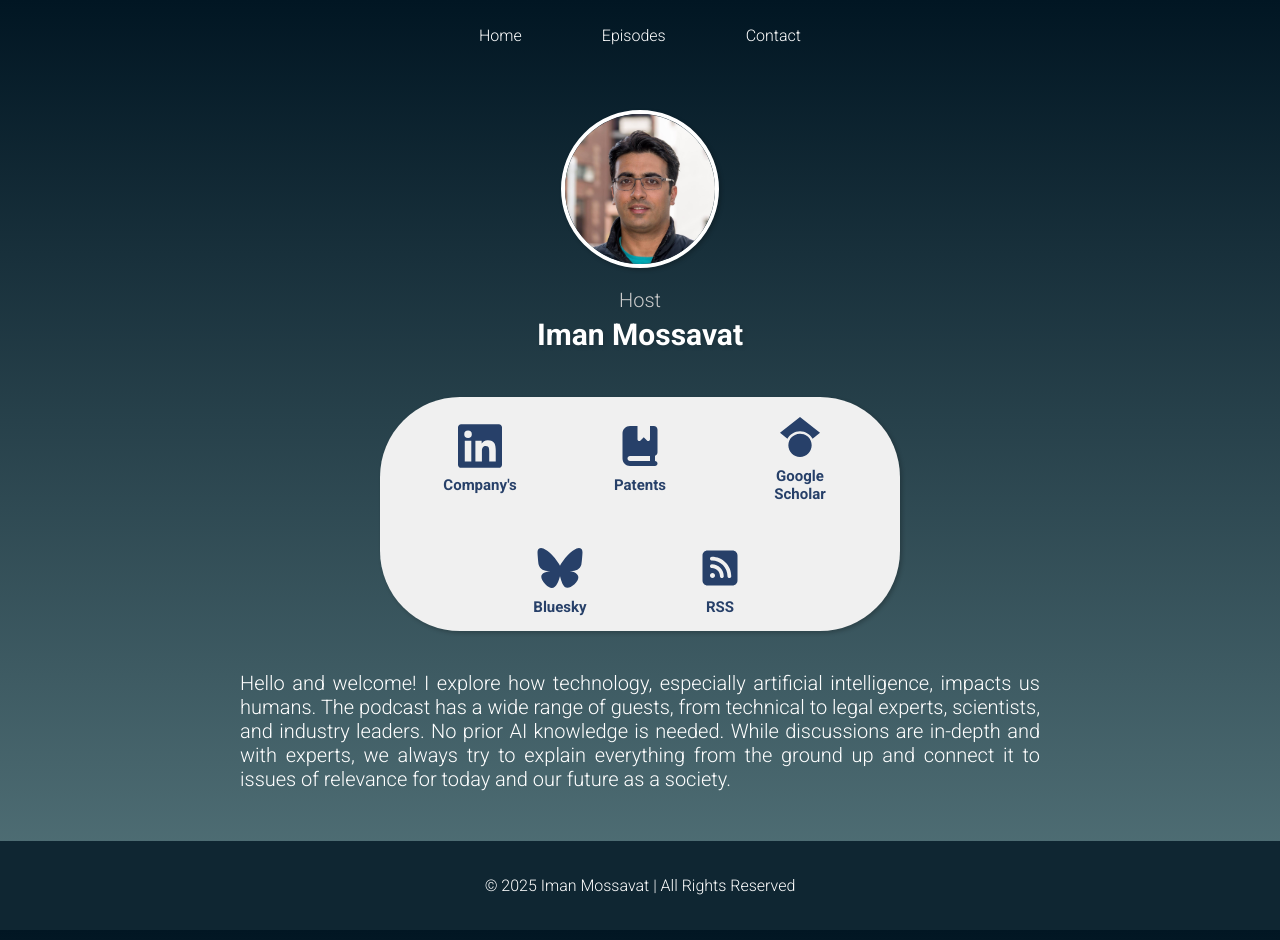
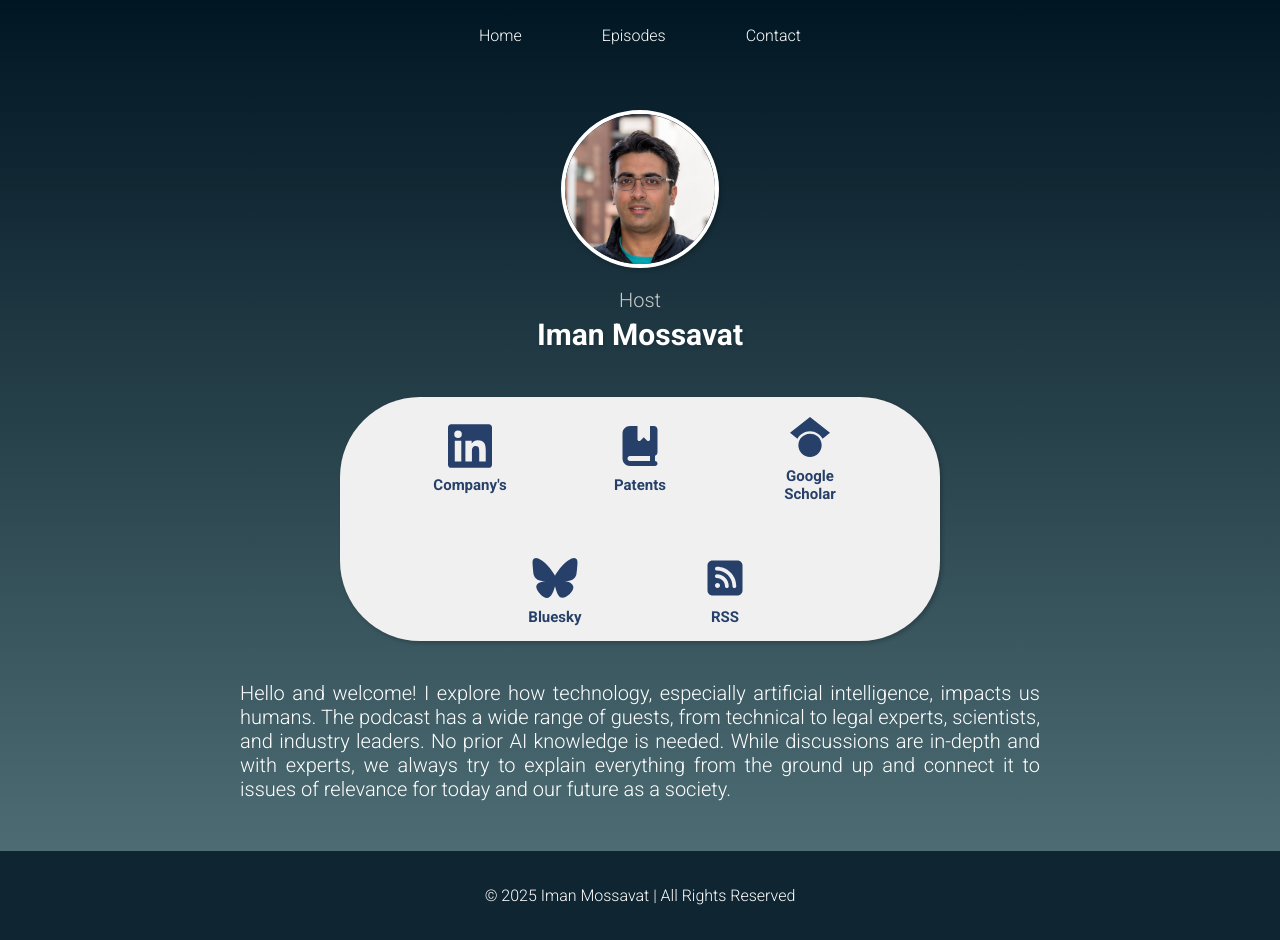
Before and after one commit to ivetkalchev/deepdivepod, a Jekyll site: the page built from contact.html, in a window 1280 px wide. Built offline with Jekyll 4.4.1, drawn with Linux system fonts in a browser that asks for light colours.

Commit message:
Update contact-styles.css

```diff
--- a/assets/css/contact-styles.css
+++ b/assets/css/contact-styles.css
@@ -42,10 +42,10 @@ body {
     display: flex;
     flex-wrap: wrap;
     justify-content: center;
-    gap: 40px;
+    gap: 50px;
     background-color: #f0f0f0;
     border-radius: 80px;
-    padding: 15px 40px;
+    padding: 15px 60px;
     box-shadow: 2px 2px 4px #0000003a;
     align-items: center;
 }
@@ -63,7 +63,7 @@ body {
     user-select: none;
     text-align: center;
     transition: transform 0.3s;
-    flex: 1 1 100px;
+    flex: 1 1 120px;
     max-width: 120px;
 }
 
@@ -90,7 +90,7 @@ body {
 
 @media (max-width: 768px) {
     .host-section {
-        margin-top: 60px;
+        margin-top: 100px;
         font-size: 18px;
     }
 
@@ -104,16 +104,16 @@ body {
     }
 
     .icon-container {
-        gap: 25px;
-        padding: 20px;
-        border-radius: 50px;
+        gap: 30px;
+        padding: 20px 30px;
+        border-radius: 40px;
     }
 
     .icon-container a,
     .icon-container .rss {
-        font-size: 13px;
-        flex: 1 1 80px;
+        flex: 1 1 100px;
         max-width: 100px;
+        font-size: 14px;
     }
 
     .icon-container .logo {
@@ -125,4 +125,22 @@ body {
         font-size: 17px;
     }
 
+@media (max-width: 480px) {
+    .icon-container {
+        gap: 20px;
+        padding: 20px;
+    }
+
+    .icon-container a,
+    .icon-container .rss {
+        flex: 1 1 80px;
+        max-width: 90px;
+        font-size: 13px;
+    }
+
+    .icon-container .logo {
+        width: 35px;
+        height: 35px;
+    }
 }
+}
```
